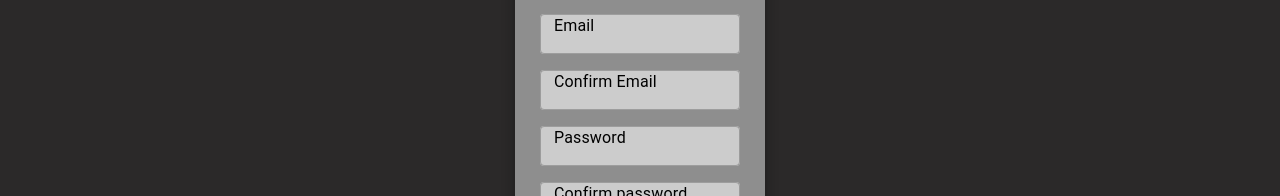
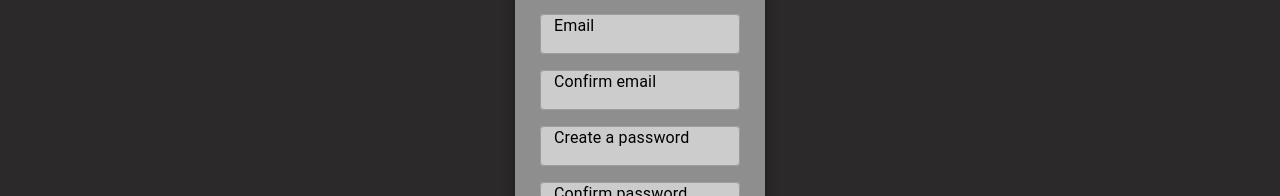
Before and after one commit to TKravel/quit-calc-client, a React (Create React App) app: page /register in a window 1280 px wide. Shown: the part 383-579 px from the top of the page. Built offline with nearby package versions, Linux system fonts and the light colour scheme.

Commit message:
add react form hook to register form

```diff
--- a/src/components/landingPage/Register.jsx
+++ b/src/components/landingPage/Register.jsx
@@ -9,6 +9,7 @@ import {
 import React from 'react';
 import { Link } from 'react-router-dom';
 import { makeStyles } from '@material-ui/core/styles';
+import { useForm, Controller } from 'react-hook-form';
 
 const useStyles = makeStyles((theme) => ({
 	container: {
@@ -34,9 +35,18 @@ const useStyles = makeStyles((theme) => ({
 }));
 
 const Register = () => {
+	const { control, handleSubmit } = useForm();
 	const classes = useStyles();
+
+	const onSubmit = (data) => {
+		console.log(data);
+	};
 	return (
-		<Container component='form' className={classes.container}>
+		<Container
+			component='form'
+			className={classes.container}
+			onSubmit={handleSubmit(onSubmit)}
+		>
 			<Paper elevation={8} className={classes.form}>
 				<Grid
 					container={true}
@@ -64,47 +74,142 @@ const Register = () => {
 						</Typography>
 					</Grid>
 					<Grid item xs={12}>
+						<Controller
+							name='username'
+							control={control}
+							defaultValue=''
+							render={({
+								field: { onChange, value },
+								fieldState: { error },
+							}) => (
 								<TextField
 									variant='outlined'
 									size='small'
 									label='Username'
 									placeholder='Username'
+									name='username'
+									value={value}
+									onChange={onChange}
+									error={error ? true : false}
+									helperText={error ? error.message : null}
 								></TextField>
+							)}
+							rules={{
+								required: 'Username required',
+							}}
+						/>
 					</Grid>
 					<Grid item xs={12}>
+						<Controller
+							name='email'
+							control={control}
+							defaultValue=''
+							render={({
+								field: { onChange, value },
+								fieldState: { error },
+							}) => (
 								<TextField
+									type='email'
 									variant='outlined'
 									size='small'
 									label='Email'
 									placeholder='Email'
+									name='email'
+									value={value}
+									onChange={onChange}
+									error={error ? true : false}
+									helperText={error ? error.message : null}
 								></TextField>
+							)}
+							rules={{
+								required: 'Email required',
+							}}
+						/>
 					</Grid>
 					<Grid item xs={12}>
+						<Controller
+							name='email2'
+							control={control}
+							defaultValue=''
+							render={({
+								field: { onChange, value },
+								fieldState: { error },
+							}) => (
 								<TextField
+									type='email'
 									variant='outlined'
 									size='small'
-							label='Confirm Email'
+									label='Confirm email'
 									placeholder='Email'
+									name='email2'
+									value={value}
+									onChange={onChange}
+									error={error ? true : false}
+									helperText={error ? error.message : null}
 								></TextField>
+							)}
+							rules={{
+								required: 'Email required',
+							}}
+						/>
 					</Grid>
 					<Grid item xs={12}>
+						<Controller
+							name='password'
+							control={control}
+							defaultValue=''
+							render={({
+								field: { onChange, value },
+								fieldState: { error },
+							}) => (
 								<TextField
+									name='password'
 									variant='outlined'
 									size='small'
-							label='Password'
+									label='Create a password'
 									placeholder='Password'
+									name='password'
+									value={value}
+									onChange={onChange}
+									error={error ? true : false}
+									helperText={error ? error.message : null}
 								></TextField>
+							)}
+							rules={{
+								required: 'Password required',
+							}}
+						/>
 					</Grid>
 					<Grid item xs={12}>
+						<Controller
+							name='password2'
+							control={control}
+							defaultValue=''
+							render={({
+								field: { onChange, value },
+								fieldState: { error },
+							}) => (
 								<TextField
+									type='password'
 									variant='outlined'
 									size='small'
 									label='Confirm password'
 									placeholder='Password'
+									name='password2'
+									value={value}
+									onChange={onChange}
+									error={error ? true : false}
+									helperText={error ? error.message : null}
 								></TextField>
+							)}
+							rules={{
+								required: 'Password required',
+							}}
+						/>
 					</Grid>
 					<Grid item xs={12}>
 						<Button
+							type='submit'
 							variant='contained'
 							color='secondary'
 							className={classes.button}
```
Lines whose indentation alone changed are shown as unchanged.
